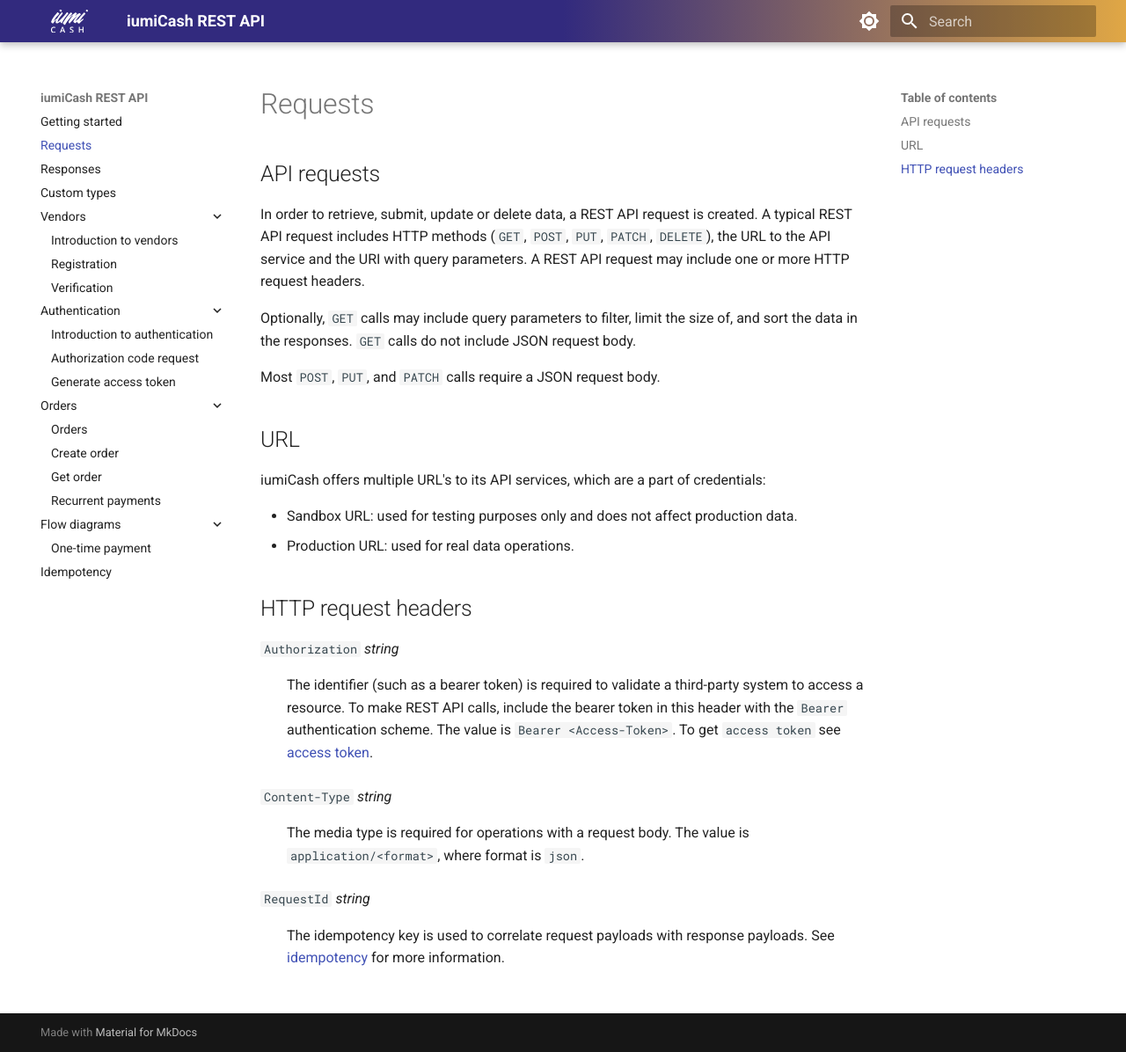
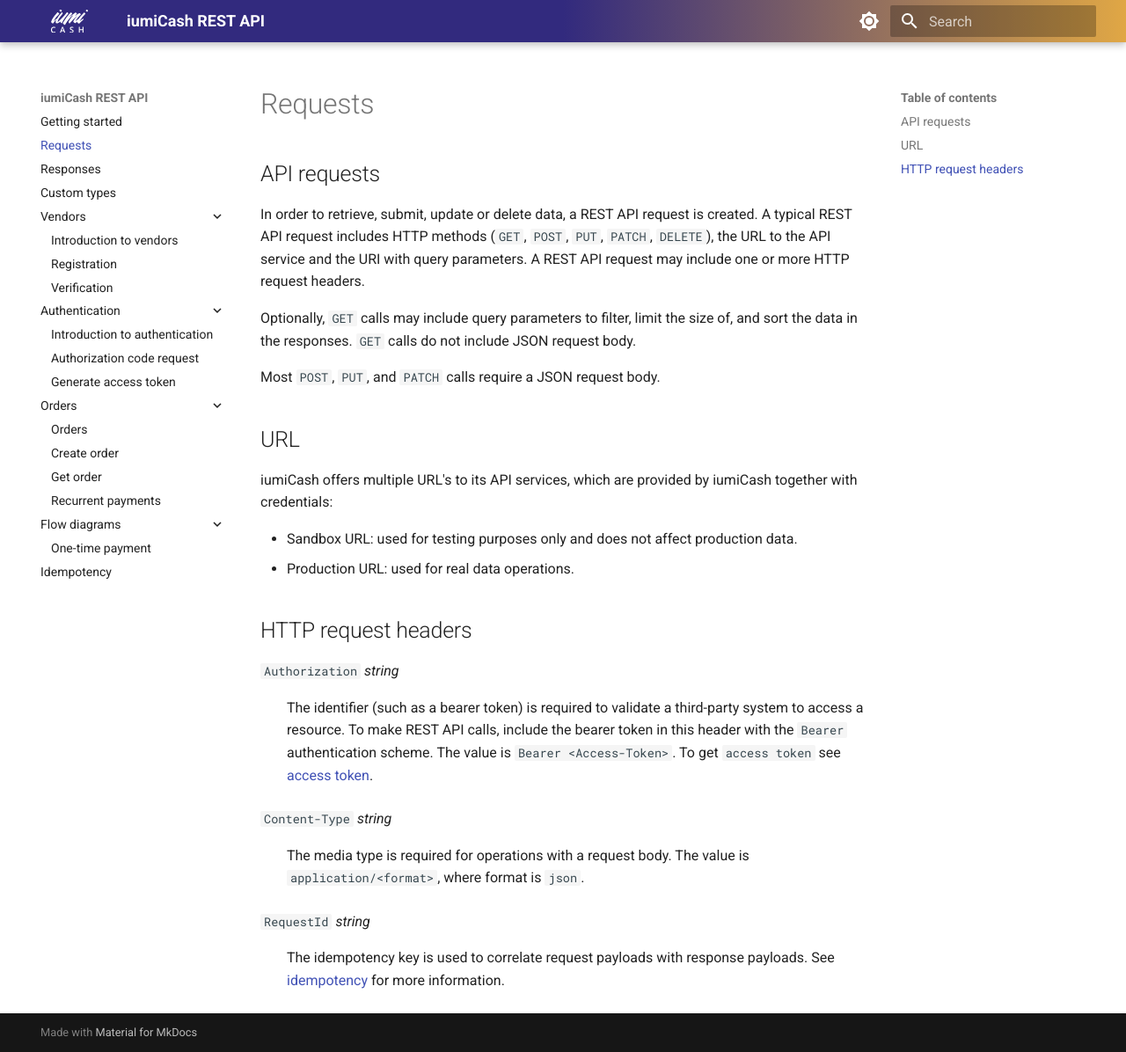
Before and after one commit to iumiCash/iumiCash.github.io, an MkDocs documentation site: the page built from docs/requests.md, in a window 1280 px wide and 1196 px high. Shown: the whole window at 88% size. Built offline with MkDocs 1.6.1 and Material for MkDocs 9.7.7, drawn with Linux system fonts in a browser that asks for light colours.

Commit message:
responses changes 1 by AB

```diff
--- a/docs/requests.md
+++ b/docs/requests.md
@@ -14,7 +14,7 @@
 
 ## URL
 
-iumiCash offers multiple URL's to its API services, which are a part of credentials:
+iumiCash offers multiple URL's to its API services, which are provided by iumiCash together with credentials:
 
 * Sandbox URL: used for testing purposes only and does not affect production data.
 * Production URL: used for real data operations.
```
